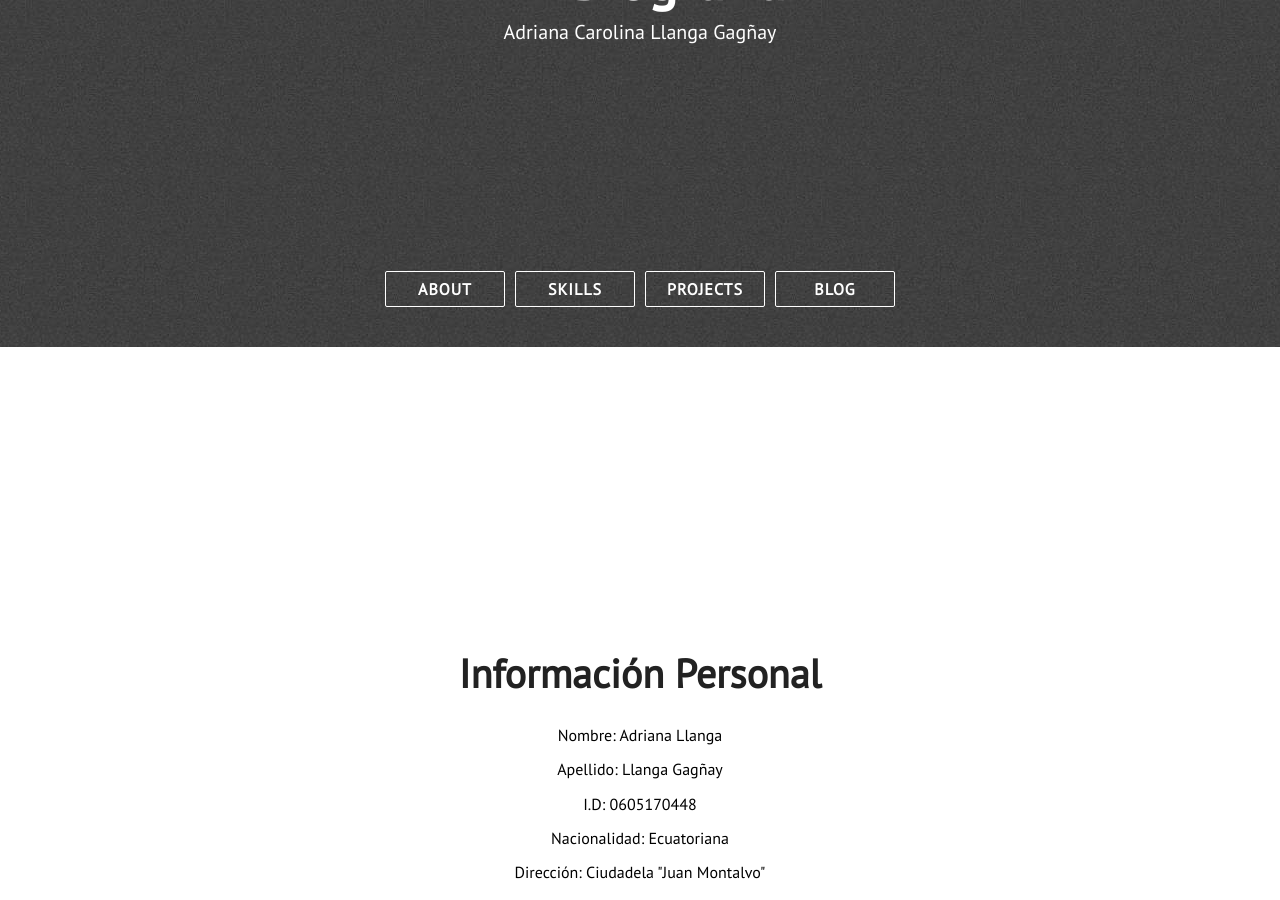
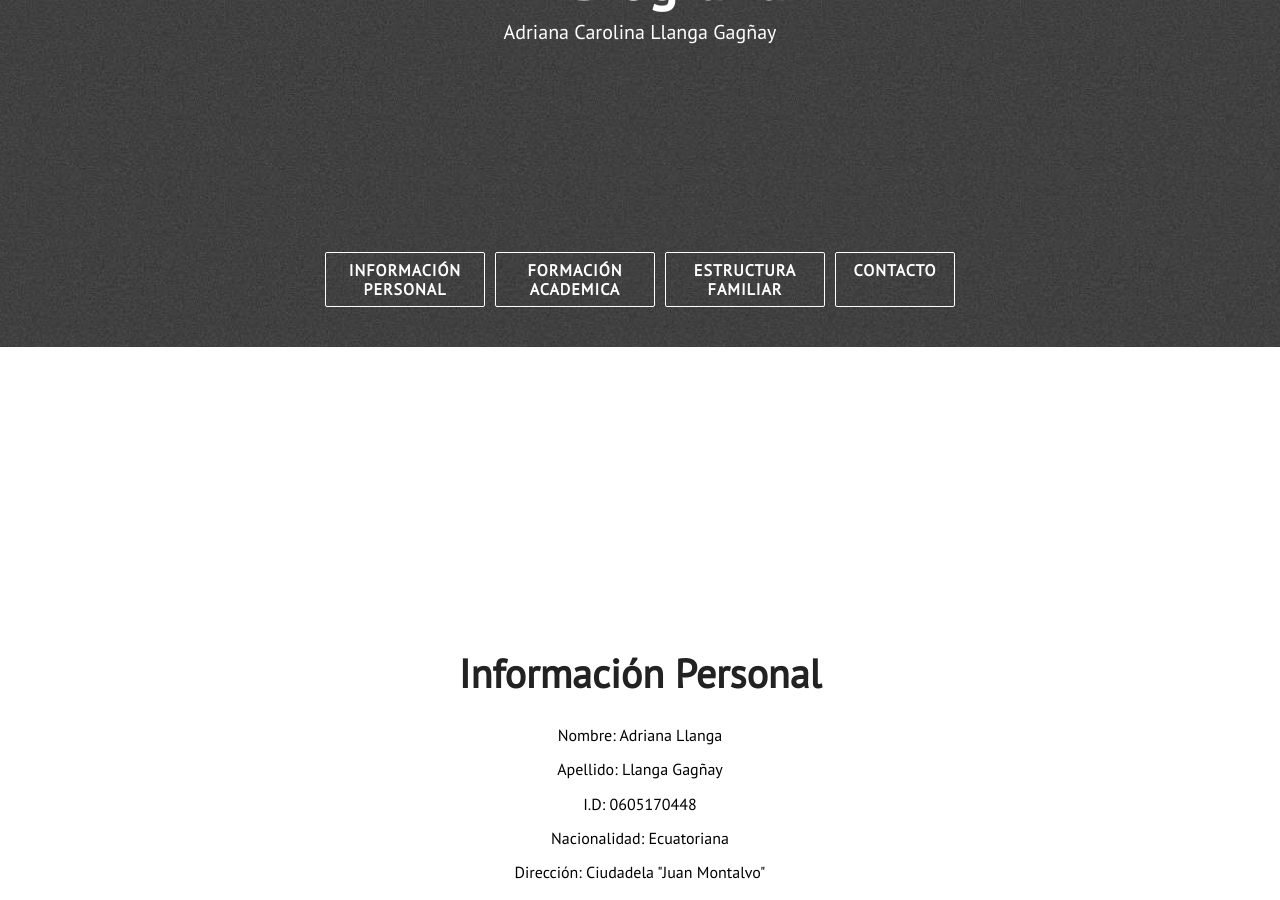
Before and after one commit to adrillg/adrillg.github.io, a Jekyll site: the page built from index.html, in a window 1280 px wide and 900 px high, scrolled down 553 px. Built offline with Jekyll 4.4.1, drawn with Linux system fonts in a browser that asks for light colours; nearby versions of some CDN libraries.

Commit message:
Update nav.html

```diff
--- a/_includes/nav.html
+++ b/_includes/nav.html
@@ -7,10 +7,10 @@
         <div class="head-name head-title animated" id="head-name">{{ site.title }}</div>
         <div class="head-punchline animated">{{ site.description }}</div>
         <div class="head-menu-wrap">
-            <a class="semi-transparent-button with-border nav-links" href="#about">ABOUT</a>
-            <a class="semi-transparent-button with-border nav-links" href="#skills">SKILLS</a>
-            <a class="semi-transparent-button with-border nav-links" href="#projects">PROJECTS</a>
-            <a class="semi-transparent-button with-border nav-links" href="#blog-posts">BLOG</a>
+            <a class="semi-transparent-button with-border nav-links" href="#about">INFORMACIÓN PERSONAL</a>
+            <a class="semi-transparent-button with-border nav-links" href="#skills">FORMACIÓN ACADEMICA</a>
+            <a class="semi-transparent-button with-border nav-links" href="#projects">ESTRUCTURA FAMILIAR</a>
+            <a class="semi-transparent-button with-border nav-links" href="#blog-posts">CONTACTO</a>
         </div>
     </div>
 </section>
```
